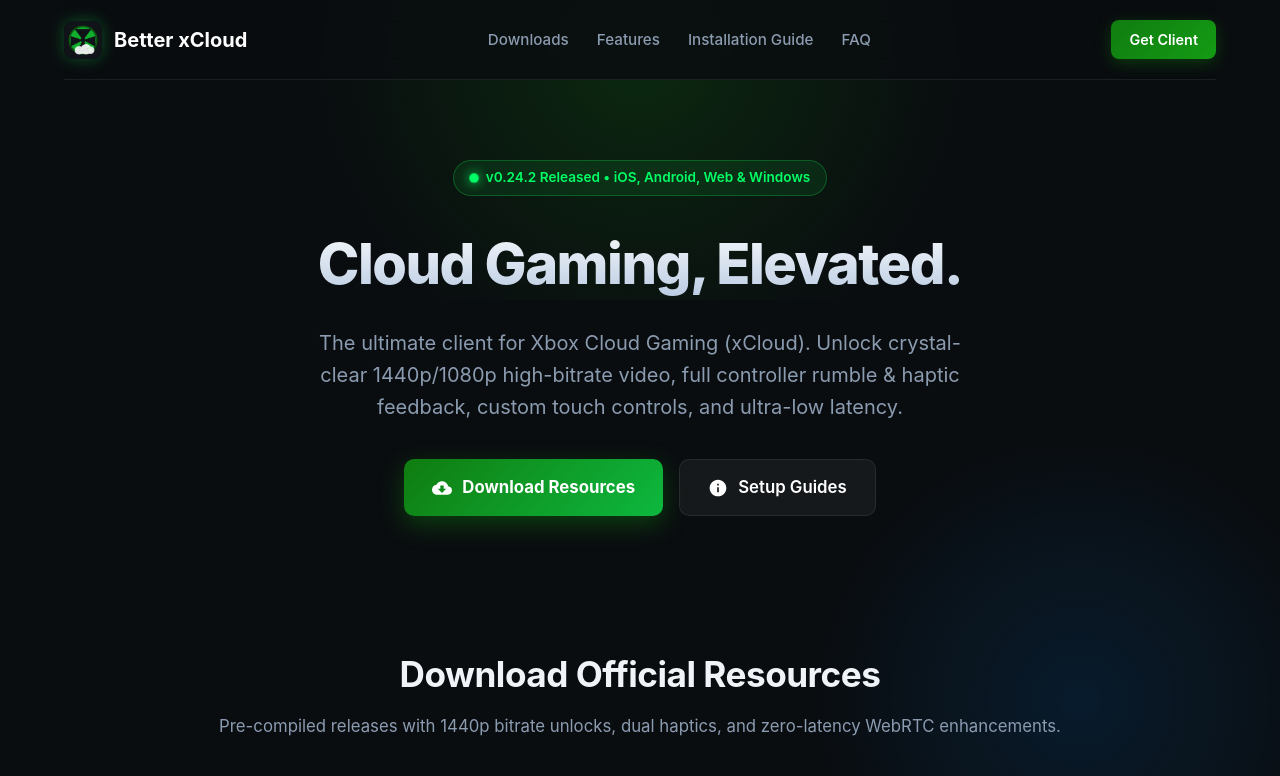
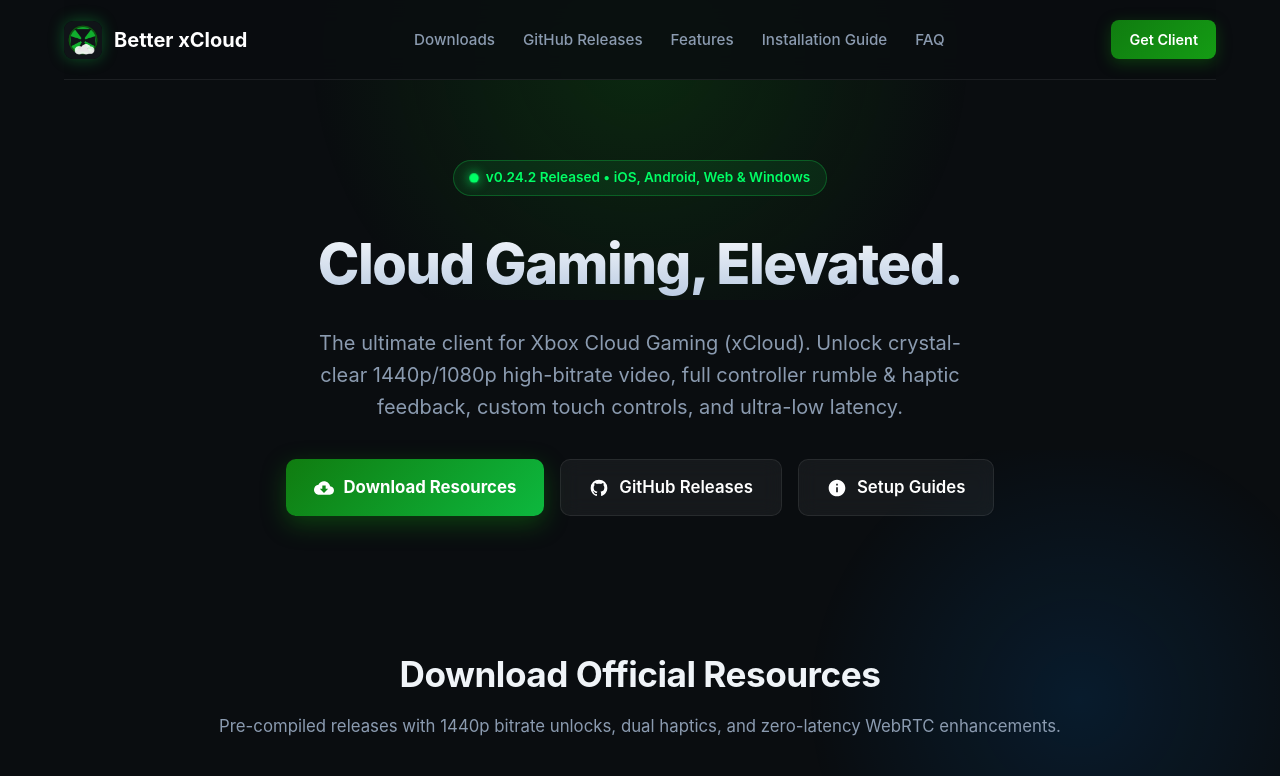
Before and after one commit to yashjain8824/better-xcloud, a plain HTML site: page index.html in a window 1280 px wide. Shown: the top 776 px of the page. Drawn offline with Linux system fonts and the light colour scheme.

Commit message:
Add GitHub Releases links and badges

```diff
--- a/index.html
+++ b/index.html
@@ -21,6 +21,7 @@
       </a>
       <ul class="nav-links">
         <li><a href="#downloads">Downloads</a></li>
+        <li><a href="https://github.com/yashjain8824/better-xcloud/releases/tag/v0.24.2" target="_blank">GitHub Releases</a></li>
         <li><a href="#features">Features</a></li>
         <li><a href="#guides">Installation Guide</a></li>
         <li><a href="#faq">FAQ</a></li>
@@ -42,6 +43,10 @@
         <a href="#downloads" class="btn-primary">
           <svg width="20" height="20" viewBox="0 0 24 24" fill="currentColor"><path d="M19.35 10.04C18.67 6.59 15.64 4 12 4 9.11 4 6.6 5.64 5.35 8.04 2.34 8.36 0 10.91 0 14c0 3.31 2.69 6 6 6h13c2.76 0 5-2.24 5-5 0-2.64-2.05-4.78-4.65-4.96zM17 13l-5 5-5-5h3V9h4v4h3z"/></svg>
           Download Resources
+        </a>
+        <a href="https://github.com/yashjain8824/better-xcloud/releases/tag/v0.24.2" target="_blank" class="btn-secondary">
+          <svg width="20" height="20" viewBox="0 0 24 24" fill="currentColor"><path d="M12 2A10 10 0 0 0 2 12c0 4.42 2.87 8.17 6.84 9.5.5.08.66-.23.66-.5v-1.69c-2.77.6-3.36-1.34-3.36-1.34-.46-1.16-1.11-1.47-1.11-1.47-.91-.62.07-.6.07-.6 1 .07 1.53 1.03 1.53 1.03.87 1.52 2.34 1.07 2.91.83.1-.65.35-1.09.63-1.34-2.22-.25-4.55-1.11-4.55-4.92 0-1.11.38-2 1.03-2.71-.1-.25-.45-1.29.1-2.64 0 0 .84-.27 2.75 1.02.79-.22 1.65-.33 2.5-.33.85 0 1.71.11 2.5.33 1.91-1.29 2.75-1.02 2.75-1.02.55 1.35.2 2.39.1 2.64.65.71 1.03 1.6 1.03 2.71 0 3.82-2.34 4.66-4.57 4.91.36.31.69.92.69 1.85V21c0 .27.16.59.67.5C19.14 20.16 22 16.42 22 12A10 10 0 0 0 12 2z"/></svg>
+          GitHub Releases
         </a>
         <a href="#guides" class="btn-secondary">
           <svg width="20" height="20" viewBox="0 0 24 24" fill="currentColor"><path d="M12 2C6.48 2 2 6.48 2 12s4.48 10 10 10 10-4.48 10-10S17.52 2 12 2zm1 15h-2v-6h2v6zm0-8h-2V7h2v2z"/></svg>
```
